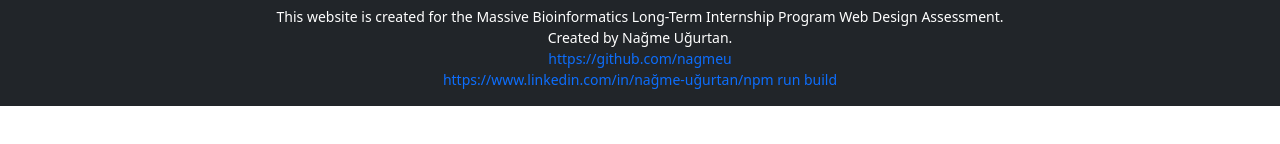
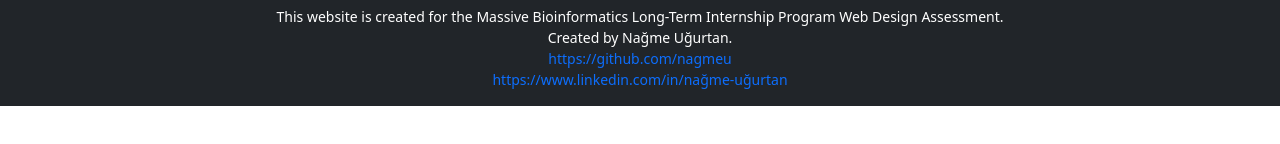
Before and after one commit to nagmeu/MassiveBioinformatics-Assessment, a React (Create React App) app: page / in a window 1280 px wide. Shown: the part 248-392 px from the top of the page. Built offline with nearby package versions, Linux system fonts and the light colour scheme; no server answers.

Commit message:
first commit

```diff
--- a/package.json
+++ b/package.json
@@ -1,5 +1,5 @@
 {
-  "homepage": "https://nagmeu.github.io/MassiveBioinformatics_Assessment",
+  "homepage": "https://nagmeu.github.io/MassiveBioinformatics-Assessment",
   "name": "frontend",
   "version": "0.1.0",
   "private": true,
--- a/src/components/Bottombar.js
+++ b/src/components/Bottombar.js
@@ -9,8 +9,7 @@
       <p className="mb-0" style={{ fontSize: '14px' }}>
         Created by Nağme Uğurtan.<br />
         <a href="https://github.com/nagmeu" style={{ textDecoration: 'none' }}>https://github.com/nagmeu</a><br />
-        <a href="https://www.linkedin.com/in/nağme-uğurtan/" style={{ textDecoration: 'none' }}>https://www.linkedin.com/in/nağme-uğurtan/npm run build
-</a>
+        <a href="https://www.linkedin.com/in/nağme-uğurtan/" style={{ textDecoration: 'none' }}>https://www.linkedin.com/in/nağme-uğurtan</a>
       </p>
 
     </div>
```
Also changed, not shown: 7 other files (tests, documents, lock files or other folders).
